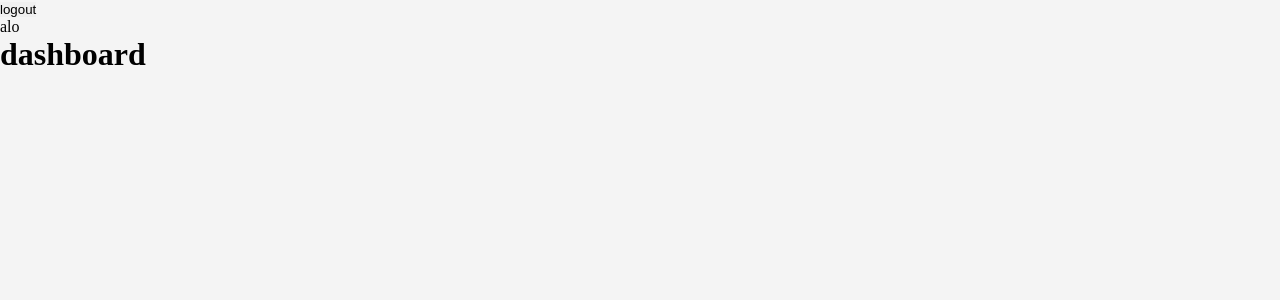
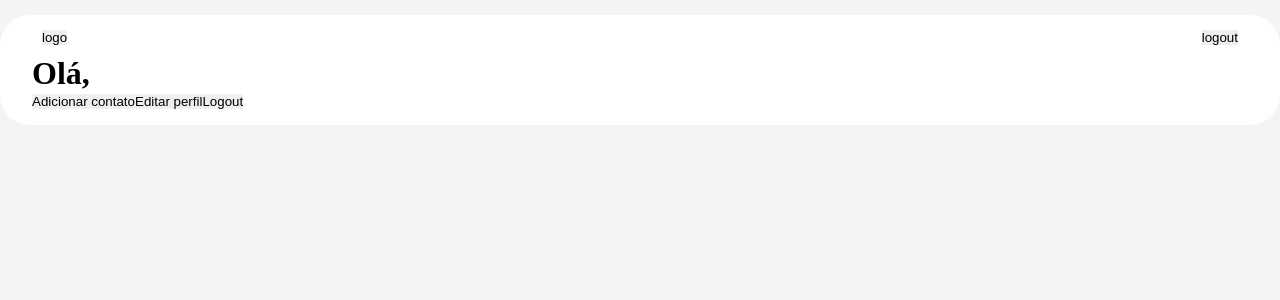
Before and after one commit to vitorhugomendes/client-hub, a React (Vite) app in the folder frontend/: page /dashboard in a window 1280 px wide. Shown: the top 300 px of the page. Built offline with nearby package versions, Linux system fonts and the light colour scheme; no server answers; sample sign-in values are in the browser's storage.

Commit message:
feat: getUser function

```diff
--- a/frontend/package.json
+++ b/frontend/package.json
@@ -16,6 +16,7 @@
     "@mui/icons-material": "^5.14.3",
     "@mui/material": "^5.14.2",
     "axios": "^1.4.0",
+    "jwt-decode": "^3.1.2",
     "notistack": "^3.0.1",
     "react": "^18.2.0",
     "react-dom": "^18.2.0",
--- a/frontend/src/pages/Dashboard/index.tsx
+++ b/frontend/src/pages/Dashboard/index.tsx
@@ -1,20 +1,29 @@
+import { StyledDashboardPage } from './style';
+import { StyledContainer } from '../../styles/Container';
+import { useAuth } from '../../hooks/useAuth';
+
 export const Dashboard = () => {
+  const { user } = useAuth();
+
   return (
-    <>
-      <header>
-        <div>
+    <StyledDashboardPage>
+      <StyledContainer>
+        <header>
+          <button>logo</button>
           <button>logout</button>
-        </div>
-      </header>
-      <main>
-        <div>
-          alo
-          <h1>dashboard</h1>
-          <ul className="clients list">
+        </header>
+        <main>
+          <h1>Olá, {user?.name}</h1>
+          <div>
+            <button>Adicionar contato</button>
+            <button>Editar perfil</button>
+            <button>Logout</button>
+          </div>
+          <ul className="clients-list">
             <li></li>
           </ul>
-        </div>
-      </main>
-    </>
+        </main>
+      </StyledContainer>
+    </StyledDashboardPage>
   );
 };
--- /dev/null
+++ b/frontend/src/pages/Dashboard/style.ts
@@ -0,0 +1,18 @@
+import styled from 'styled-components';
+
+export const StyledDashboardPage = styled.div`
+  header {
+    display: flex;
+    justify-content: space-between;
+    width: 100%;
+    top: 0;
+  }
+
+  header > button {
+    margin: 0 10px;
+  }
+
+  main {
+    width: 100%;
+  }
+`;
--- a/frontend/src/pages/Home/index.tsx
+++ b/frontend/src/pages/Home/index.tsx
@@ -1,7 +1,7 @@
 import { useState } from 'react';
+import { StyledHomePage } from './style';
+import { StyledContainer } from '../../styles/Container';
 import { Modal, LoginForm, RegisterForm, Button } from '../../components';
-import { StyledHomePage } from './style';
-import { StyledContainer, StyledGridBox } from '../../styles/Grid';
 import { StyledTitle } from '../../styles/Typography';
 import Logo from '../../assets/client-icon-color.png';
 
@@ -21,7 +21,6 @@ export const Home = () => {
   return (
     <StyledHomePage>
       <StyledContainer>
-        <StyledGridBox>
         <div className="logo-container">
           <img src={Logo} alt="Client Hub Logo" />
         </div>
@@ -38,7 +37,6 @@ export const Home = () => {
             </Button>
           </div>
         </div>
-        </StyledGridBox>
       </StyledContainer>
       <Modal
         title="Cadastre-se"
--- a/frontend/src/providers/AuthProvider/index.tsx
+++ b/frontend/src/providers/AuthProvider.tsx
@@ -1,10 +1,18 @@
-import { ReactNode, createContext, useEffect } from 'react';
+import {
+  ReactNode,
+  createContext,
+  useEffect,
+  useState,
+  useCallback,
+} from 'react';
 import { useNavigate } from 'react-router-dom';
 import { useSnackbar } from 'notistack';
-import { LoginData } from '../../components/Form/LoginForm/validator';
-import { RegisterData } from '../../components/Form/RegisterForm/validator';
-import { api } from '../../services/api';
+import { LoginData } from '../components/Form/LoginForm/validator';
+import { RegisterData } from '../components/Form/RegisterForm/validator';
+import { api } from '../services/api';
+// eslint-disable-next-line @typescript-eslint/no-unused-vars
 import axios, { AxiosError } from 'axios';
+import jwt_decode, { JwtPayload } from 'jwt-decode';
 
 interface IAuthProviderProps {
   children: ReactNode;
@@ -13,6 +21,15 @@ interface IAuthProviderProps {
 interface IAuthContextValues {
   signIn: (data: LoginData) => Promise<void>;
   signUp: (data: RegisterData) => Promise<void>;
+  user: IUser | null;
+}
+
+interface IUser {
+  id: string;
+  name: string;
+  email: string;
+  phone: string;
+  registerDate: string;
 }
 
 export const AuthContext = createContext({} as IAuthContextValues);
@@ -20,14 +37,8 @@ export const AuthContext = createContext({} as IAuthContextValues);
 export const AuthProvider = ({ children }: IAuthProviderProps) => {
   const navigate = useNavigate();
   const { enqueueSnackbar } = useSnackbar();
-
-  useEffect(() => {
-    const token = localStorage.getItem('client-hub:token');
-
-    if (token) {
-      api.defaults.headers.common.Authorization = `Bearer ${token}`;
-    }
-  }, []);
+  const [user, setUser] = useState<IUser | null>(null);
+  const token = localStorage.getItem('client-hub:token');
 
   const signIn = async (data: LoginData) => {
     try {
@@ -40,7 +51,7 @@ export const AuthProvider = ({ children }: IAuthProviderProps) => {
 
       enqueueSnackbar('Login feito com sucesso', { variant: 'default' });
       navigate('dashboard');
-    } catch (error: unknown | AxiosError) {
+    } catch (error: AxiosError | unknown) {
       if (axios.isAxiosError(error)) {
         enqueueSnackbar(`${error?.response?.data.message}`, {
           variant: 'error',
@@ -56,7 +67,7 @@ export const AuthProvider = ({ children }: IAuthProviderProps) => {
       await api.post('/users/', data);
 
       enqueueSnackbar('Registro feito com sucesso', { variant: 'default' });
-    } catch (error: unknown | AxiosError) {
+    } catch (error: AxiosError | unknown) {
       if (axios.isAxiosError(error)) {
         enqueueSnackbar(`${error?.response?.data.message}`, {
           variant: 'error',
@@ -67,8 +78,34 @@ export const AuthProvider = ({ children }: IAuthProviderProps) => {
     }
   };
 
+  const getUser = useCallback(async () => {
+    const decodedToken = jwt_decode<JwtPayload>(token!);
+    try {
+      const response = await api.get(`/users/${decodedToken.sub}/`);
+      setUser(response.data);
+    } catch (error: AxiosError | unknown) {
+      if (axios.isAxiosError(error)) {
+        enqueueSnackbar(`${error?.response?.data.message}`, {
+          variant: 'error',
+        });
+      } else {
+        console.log(error);
+      }
+    }
+  }, [token, enqueueSnackbar]);
+
+  useEffect(() => {
+    if (token) {
+      api.defaults.headers.common.Authorization = `Bearer ${token}`;
+      getUser();
+      navigate('dashboard');
+    } else {
+      navigate('/');
+    }
+  }, [token, navigate, getUser]);
+
   return (
-    <AuthContext.Provider value={{ signIn, signUp }}>
+    <AuthContext.Provider value={{ signIn, signUp, user }}>
       {children}
     </AuthContext.Provider>
   );
--- /dev/null
+++ b/frontend/src/styles/Container.ts
@@ -0,0 +1,21 @@
+import styled from 'styled-components';
+
+interface IStyledContainerProps {
+  containerWidth?: number;
+}
+
+export const StyledContainer = styled.div<IStyledContainerProps>`
+  display: flex;
+  align-items: center;
+  flex-direction: column;
+  justify-content: flex-start;
+  height: min-content;
+  gap: 10px;
+  overflow: hidden;
+  border: transparent;
+  border-radius: 30px;
+  padding: 15px 32px;
+  margin: 15px auto;
+  max-width: ${({ containerWidth }) => containerWidth || 1337}px;
+  background-color: ${({ theme }) => theme.colors.background};
+`;
--- a/frontend/src/styles/Global.ts
+++ b/frontend/src/styles/Global.ts
@@ -10,7 +10,7 @@ export const GlobalStyles = createGlobalStyle`
     text-decoration: none;
   }
 
-  body, html, main {
+  body, html {
     height: 100%;
     box-sizing: border-box;
     background-color: #f4f4f4;
--- a/frontend/src/styles/Grid.ts
+++ /dev/null
@@ -1,39 +0,0 @@
-import styled from 'styled-components';
-
-interface IStyledContainerProps {
-  containerWidth?: number;
-}
-
-export const StyledContainer = styled.div<IStyledContainerProps>`
-  display: flex;
-  align-items: center;
-  flex-direction: column;
-  justify-content: flex-start;
-  height: min-content;
-  gap: 0px;
-  position: relative;
-  overflow: hidden;
-  border: transparent;
-  border-radius: 30px;
-  margin: 15px;
-`;
-
-/* max-width: ${({ containerWidth }) => containerWidth || 80}%vw; */
-
-export const StyledGridBox = styled.div`
-  display: flex;
-  align-items: center;
-  flex-direction: column;
-  flex-wrap: nowrap;
-  justify-content: flex-start;
-  flex: none;
-  gap: 10px;
-  width: 100%;
-  max-width: 1332px;
-  height: min-content;
-  overflow: hidden;
-  padding: 32px;
-  position: relative;
-  border-radius: inherit;
-  background-color: ${({ theme }) => theme.colors.background};
-`;
```
Also changed, not shown: 1 other file (tests, documents, lock files or other folders). Lines whose indentation alone changed are shown as unchanged.
